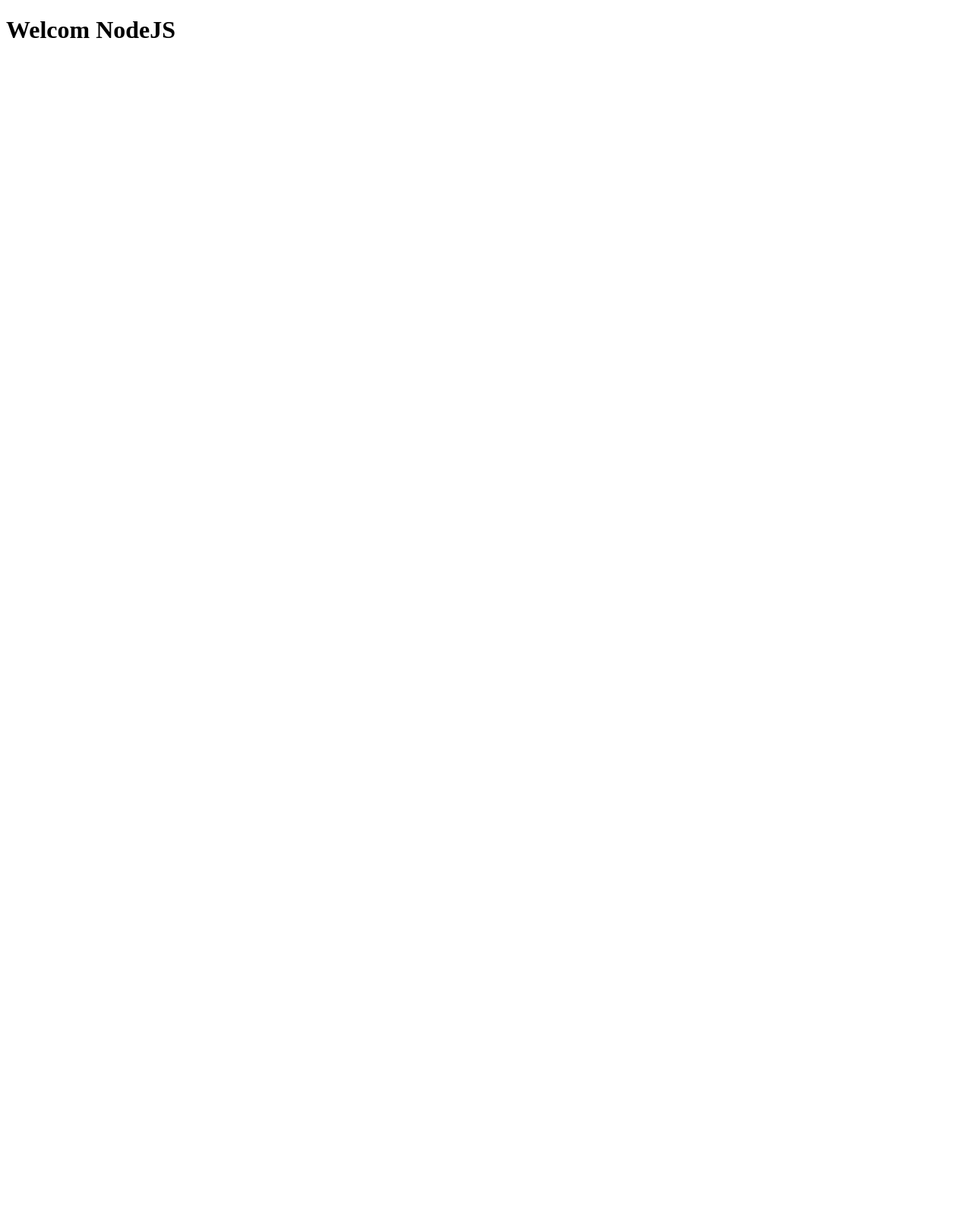
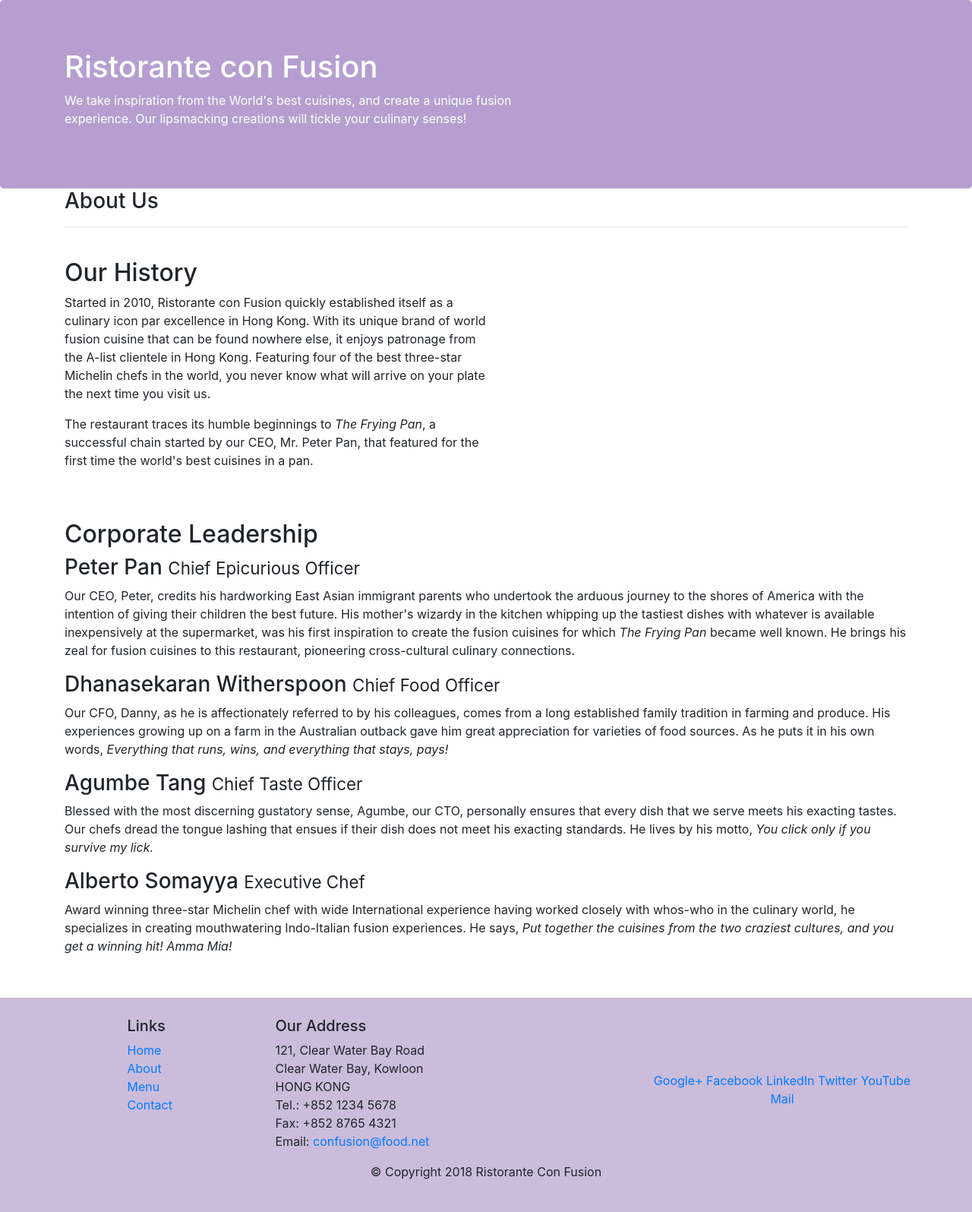
Before and after one commit to Vu0ngNguy3n/Demo_NodeJS, a website: page index.html in a window 1280 px wide. Shown: the whole page at 76% size. Before the commit the page ends 800 px from the top, so only its background shows below. Drawn offline with nearby package versions, Linux system fonts and the light colour scheme.

```diff
--- /dev/null
+++ b/assets/css/style.css
@@ -0,0 +1,18 @@
+.jumbotron{
+    background-color: rgba(110, 64, 162, 0.5);
+    color: white;
+}
+
+.footer{
+    background-color: rgba(151, 122, 185, 0.5);
+
+}
+
+.history{
+    padding-top: 25px;
+    padding-bottom: 50px;
+}
+
+.footer .container{
+    padding: 25px 0;
+}
--- a/index.html
+++ b/index.html
@@ -4,9 +4,109 @@
     <meta charset="UTF-8">
     <meta http-equiv="X-UA-Compatible" content="IE=edge">
     <meta name="viewport" content="width=device-width, initial-scale=1.0">
+    <link rel="stylesheet" href="./node_modules/bootstrap/dist/css/bootstrap.min.css">
+    <link rel="stylesheet" href="./assets/css/style.css">
     <title>Document</title>
 </head>
 <body>
-    <h1>Welcom NodeJS</h1>
+    <!-- Grid System -->
+    <header class="jumbotron" style="margin: 0">
+        <div class="container">
+            <div class="row row-header">
+                <div class="col-12 col-sm-7">
+                    <h1>Ristorante con Fusion</h1>
+                    <p>We take inspiration from the World's best cuisines, and create a unique fusion experience. Our lipsmacking creations will tickle your culinary senses!</p>
+                </div>
+                <div class="col-12 col-sm-4">
+                </div>
+            </div>
+        </div>
+    </header>
+
+    <div class="container" style="padding-bottom: 40px;" >
+        <div>
+            <div>
+               <h3>About Us</h3>
+               <hr>
+            </div>
+        </div>
+
+        <div class="col-sm-6" style="padding: 0;">
+            <div class="history">
+                <h2>Our History</h2>
+                <p>Started in 2010, Ristorante con Fusion quickly established itself as a culinary icon par excellence in Hong Kong. With its unique brand of world fusion cuisine that can be found nowhere else, it enjoys patronage from the A-list clientele in Hong Kong.  Featuring four of the best three-star Michelin chefs in the world, you never know what will arrive on your plate the next time you visit us.</p>
+                <p>The restaurant traces its humble beginnings to <em>The Frying Pan</em>, a successful chain started by our CEO, Mr. Peter Pan, that featured for the first time the world's best cuisines in a pan.</p>
+            </div>
+            <div>
+            </div>
+        </div>
+
+
+        <div>
+            <div >
+                <h2>Corporate Leadership</h2>
+                <h3>Peter Pan <small>Chief Epicurious Officer</small></h3>
+                <p>Our CEO, Peter, credits his hardworking East Asian immigrant parents who undertook the arduous journey to the shores of America with the intention of giving their children the best future. His mother's wizardy in the kitchen whipping up the tastiest dishes with whatever is available inexpensively at the supermarket, was his first inspiration to create the fusion cuisines for which <em>The Frying Pan</em> became well known. He brings his zeal for fusion cuisines to this restaurant, pioneering cross-cultural culinary connections.</p>
+                <h3>Dhanasekaran Witherspoon <small>Chief Food Officer</small></h3>
+                <p>Our CFO, Danny, as he is affectionately referred to by his colleagues, comes from a long established family tradition in farming and produce. His experiences growing up on a farm in the Australian outback gave him great appreciation for varieties of food sources. As he puts it in his own words, <em>Everything that runs, wins, and everything that stays, pays!</em></p>
+                <h3>Agumbe Tang <small>Chief Taste Officer</small></h3>
+                <p>Blessed with the most discerning gustatory sense, Agumbe, our CTO, personally ensures that every dish that we serve meets his exacting tastes. Our chefs dread the tongue lashing that ensues if their dish does not meet his exacting standards. He lives by his motto, <em>You click only if you survive my lick.</em></p>
+                <h3>Alberto Somayya <small>Executive Chef</small></h3>
+                <p>Award winning three-star Michelin chef with wide International experience having worked closely with whos-who in the culinary world, he specializes in creating mouthwatering Indo-Italian fusion experiences. He says, <em>Put together the cuisines from the two craziest cultures, and you get a winning hit! Amma Mia!</em></p>
+            </div>
+       </div>
+
+    </div>
+
+    <footer class="footer">
+        <div class="container">
+            <div class="row">
+                <div class="col-4 offset-1 col-sm-2">
+                    <h5>Links</h5>
+                    <ul class="list-unstyled">
+                        <li><a href="#">Home</a></li>
+                        <li><a href="#">About</a></li>
+                        <li><a href="#">Menu</a></li>
+                        <li><a href="#">Contact</a></li>
+                    </ul>
+                </div>
+                <div class="col-7 col-sm-5">
+                    <h5>Our Address</h5>
+                    <address>
+		              121, Clear Water Bay Road<br>
+		              Clear Water Bay, Kowloon<br>
+		              HONG KONG<br>
+		              Tel.: +852 1234 5678<br>
+		              Fax: +852 8765 4321<br>
+		              Email: <a href="mailto:confusion@food.net">confusion@food.net</a>
+		           </address>
+                </div>
+                <div class="col-12 col-sm-4 align-self-center">
+                    <div class="text-center">
+                        <a href="http://google.com/+">Google+</a>
+                        <a href="http://www.facebook.com/profile.php?id=">Facebook</a>
+                        <a href="http://www.linkedin.com/in/">LinkedIn</a>
+                        <a href="http://twitter.com/">Twitter</a>
+                        <a href="http://youtube.com/">YouTube</a>
+                        <a href="mailto:">Mail</a>
+                    </div>
+                </div>
+           </div>
+           <div class="row justify-content-center">
+                <div class="col-auto">
+                    <p>© Copyright 2018 Ristorante Con Fusion</p>
+                </div>
+           </div>
+        </div>
+    </footer>
+
 </body>
 </html>
+<script src="/node_modules/jquery/dist/jquery.min.js"></script>
+<script src="/node_modules/popper.js/dist/popper.min.js"></script>
+<script src="/node_modules/bootstrap/dist/js/bootstrap.min.js"></script>
+<!-- <script>
+    $(document.ready(function(){
+        alert('hello');
+    }))
+</script> -->
--- /dev/null
+++ b/login.css
@@ -0,0 +1,136 @@
+@import url("http:/fonts.googleapis.com/css2?family=Inter:wght@300;600&display=swap");
+
+:root{
+    --primary-color: #131086;
+    --secondary-color: #b621f3;
+}
+
+
+*{
+    box-sizing: border-box;
+}
+
+body{
+    padding: 0;
+    margin: 0;
+    font-family: "Inter", sans-serif;
+    background: linear-gradient(45deg,var(--primary-color),var(--secondary-color));
+    padding: 40px;
+}
+
+
+.container{
+    min-height: calc(100vh - 40px *2);
+    display: grid;
+    grid-template-columns: 50% 50%;
+    border-radius: 10px;
+    overflow: hidden;
+}
+
+.login-left{
+    display: flex;
+    flex-direction: column;
+    justify-content: content;
+    padding-left: 150px;
+    background-color: white;
+}
+
+.login-right{
+    background-color: #eee;
+    display: flex;
+    justify-content: center;
+
+
+}
+.login-right img{
+    width: 80%;
+}
+
+.login-header{
+    margin-bottom: 50px;
+}
+
+.login-header h1 {
+    font-size: 40px;
+    margin-bottom: 10px;
+}
+
+.login-header p{
+    opacity: .7;
+}
+
+.login-form{
+    width: 450px;
+
+
+}
+
+.login-form content{
+    display: flex;
+    flex-direction: column;
+    gap: 35px;
+}
+
+.login-form footer{
+    display: flex;
+    gap: 30px;
+    margin-top: 70px;
+
+}
+
+.form-item label:not(.checkboxLabel){
+    display: inline-block;
+    background-color: white;
+    margin-bottom: 10px;
+    position: absolute;
+    padding: 0 10px;
+    transform: translate(30px,-10px);
+    font-size: 14px;
+}
+
+input[type = 'text'],
+input[type = 'password']{
+    border: 1px solid black;
+    height: 55px;
+    padding: 0 2rem;
+    width: 100%;
+    outline: none;
+    transition: background .5s;
+    font-size: 18px;
+    border-radius: 100px;
+}
+
+.checkbox{
+    display: flex;
+    align-items: center;
+    gap: 7px;
+}
+
+input[type = 'checkbox']{
+    width: 20px;
+    height: 20px;
+    accent-color: var(--primary-color);
+}
+
+button{
+    border: none;
+    background: linear-gradient(45deg,var(--primary-color),var(--secondary-color));
+    color: white;
+    padding: 1rem;
+    border-radius: 100px;
+    text-align: center;
+    text-transform: uppercase;
+    font-size: 18px;
+    height: 55px;
+    cursor: pointer;
+}
+
+/* responsive */
+
+
+@media (max-width: 1350px){
+
+}
+@media (max-width: 768px){
+
+}
--- a/package.json
+++ b/package.json
@@ -15,5 +15,11 @@
   "license": "ISC",
   "devDependencies": {
     "lite-server": "^2.6.1"
+  },
+  "dependencies": {
+    "bootstrap": "^4.0.0",
+    "jquery": "^3.3.1",
+    "popper.js": "^1.12.9",
+    "sass": "^1.57.1"
   }
 }
```
Also changed, not shown: login.html (added, +49 -0 lines), fpt.jpg (added), google.png (added), 1 other file.
